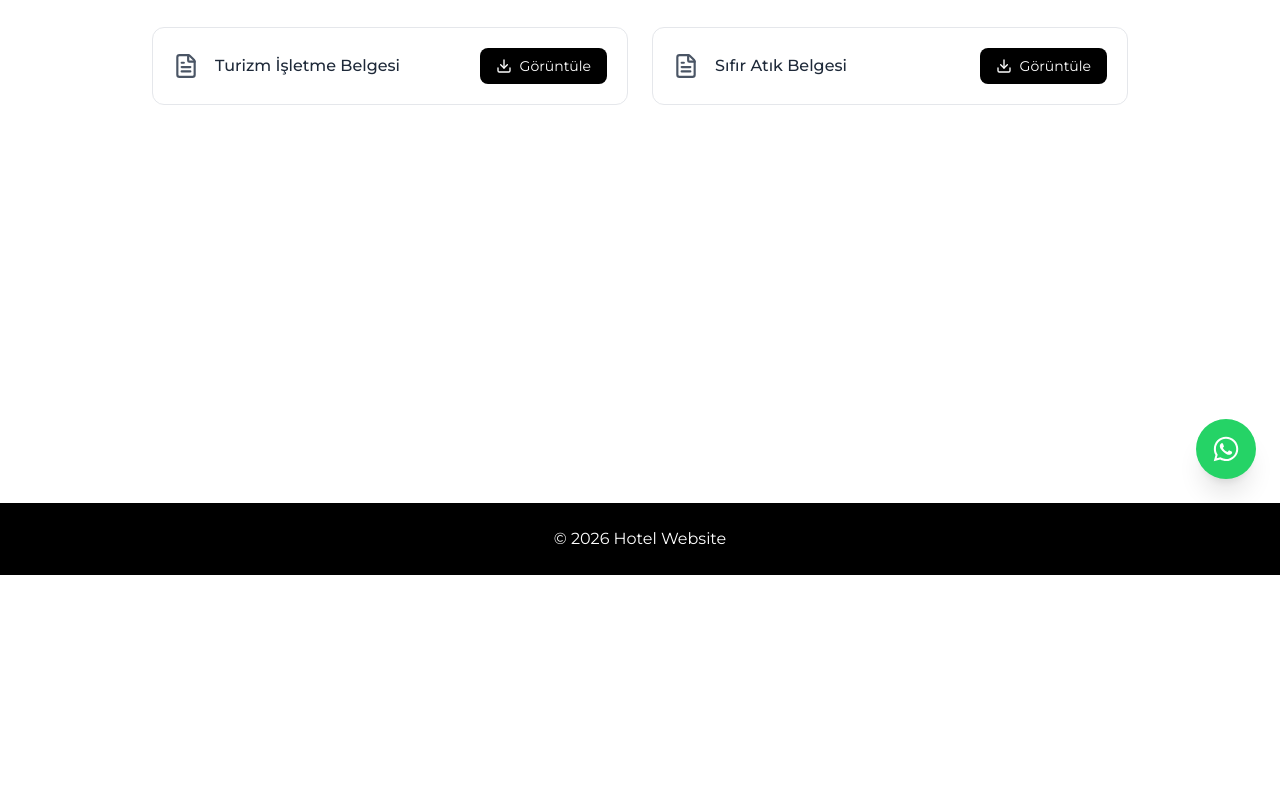
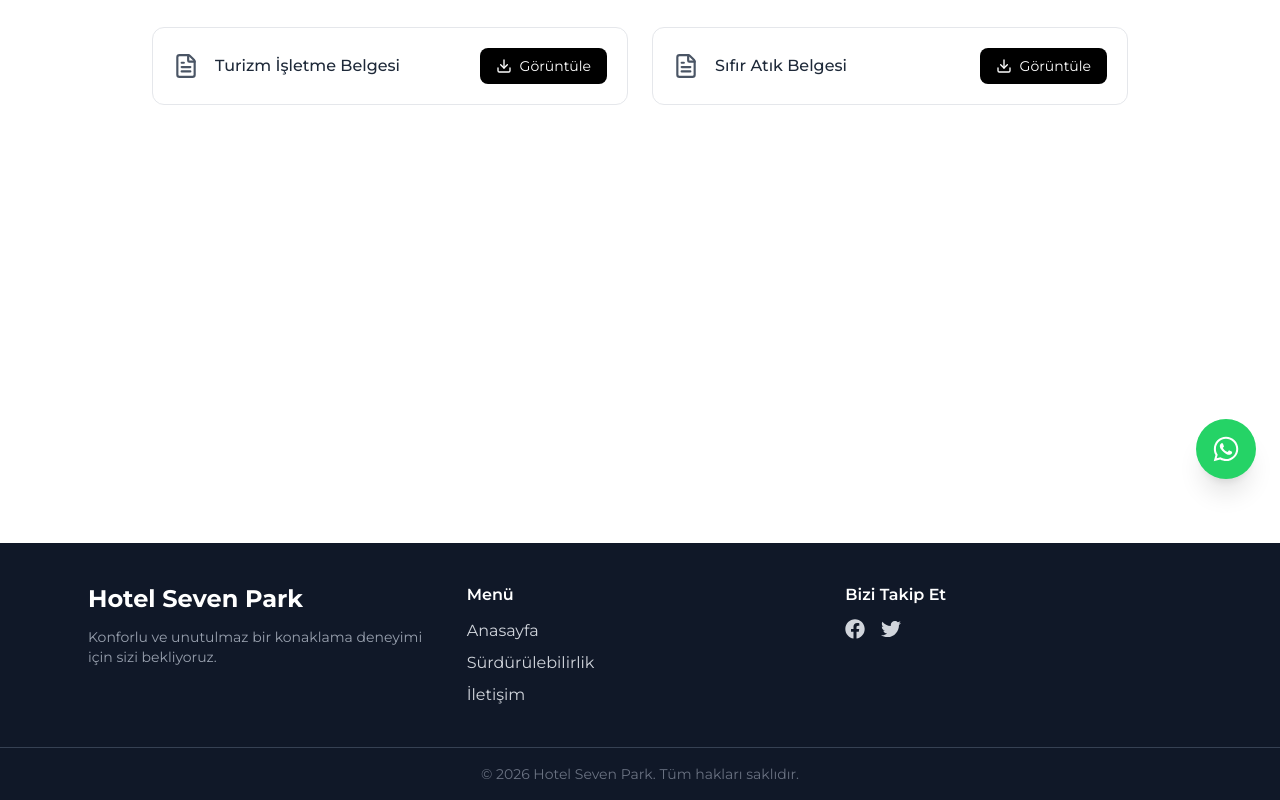
Before and after one commit to ilyda/otel-seven-brothers, a React (Vite) app: page /document in a window 1280 px wide. Shown: the part 297-1097 px from the top of the page. Before the commit the page ends 872 px from the top, so only its background shows below. Built offline with nearby package versions, Linux system fonts and the light colour scheme.

Commit message:
change footer

```diff
--- a/src/common/Footer.jsx
+++ b/src/common/Footer.jsx
@@ -1,11 +1,66 @@
-import React from 'react'
+import React from "react";
+import { FaInstagram, FaFacebook, FaTwitter } from "react-icons/fa";
 
 const Footer = () => {
   return (
-    <footer className="bg-black text-white text-center p-6">
-      © 2026 Hotel Website
+    <footer className="bg-gray-900 text-gray-300 mt-10">
+
+      <div className="max-w-6xl mx-auto px-6 py-10 grid md:grid-cols-3 gap-8">
+
+        {/* Logo / Açıklama */}
+        <div>
+          <h2 className="text-2xl font-bold text-white mb-3">
+            Hotel Seven Park
+          </h2>
+          <p className="text-sm text-gray-400">
+            Konforlu ve unutulmaz bir konaklama deneyimi için sizi bekliyoruz.
+          </p>
+        </div>
+
+        {/* Menü */}
+        <div>
+          <h3 className="text-white font-semibold mb-3">Menü</h3>
+          <ul className="space-y-2">
+            <li>
+              <a href="/" className="hover:text-white transition">
+                Anasayfa
+              </a>
+            </li>
+            <li>
+              <a href="/otel.pdf" className="hover:text-white transition">
+                Sürdürülebilirlik
+              </a>
+            </li>
+            <li>
+              <a href="/contact" className="hover:text-white transition">
+                İletişim
+              </a>
+            </li>
+          </ul>
+        </div>
+
+        {/* Sosyal Medya */}
+        <div>
+          <h3 className="text-white font-semibold mb-3">Bizi Takip Et</h3>
+          <div className="flex gap-4 text-xl">
+
+            <a href="https://www.facebook.com/p/Hotel-Seven-Brothers-100063482442943/" className="hover:text-white transition">
+              <FaFacebook />
+            </a>
+            <a href="https://www.instagram.com/hotel_sevenbrothers/" className="hover:text-white transition">
+              <FaTwitter />
+            </a>
+          </div>
+        </div>
+
+      </div>
+
+      {/* Alt Kısım */}
+      <div className="border-t border-gray-700 text-center py-4 text-sm text-gray-500">
+        © {new Date().getFullYear()} Hotel Seven Park. Tüm hakları saklıdır.
+      </div>
     </footer>
-  )
-}
+  );
+};
 
-export default Footer
+export default Footer;
--- a/src/common/Navbar.jsx
+++ b/src/common/Navbar.jsx
@@ -19,7 +19,6 @@ const Navbar = () => {
           <Link to="/about">Hakkımızda</Link>
           <Link to="/rooms">Odalarımız</Link>
            <Link to="/gallery">Galeri</Link>
-                   <Link to="/document">Belgeler</Link>
           <Link to="/contact">İletişim</Link>
 
 
@@ -41,7 +40,6 @@ const Navbar = () => {
             <Link onClick={() => setOpen(false)} to="/about">Hakkımızda</Link>
             <Link onClick={() => setOpen(false)} to="/rooms">Odalarımız</Link>
             <Link onClick={() => setOpen(false)} to="/gallery">Galeri</Link>
-            <Link onClick={() => setOpen(false)} to="/document">Belgeler</Link>
             <Link onClick={() => setOpen(false)} to="/contact">İletişim</Link>
           </nav>
         </div>
```
Also changed, not shown: 1 other file (tests, documents, lock files or other folders).
